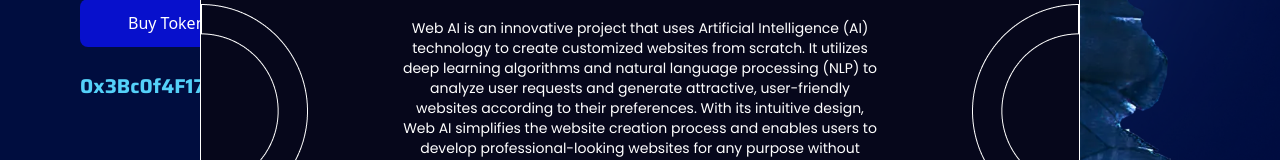
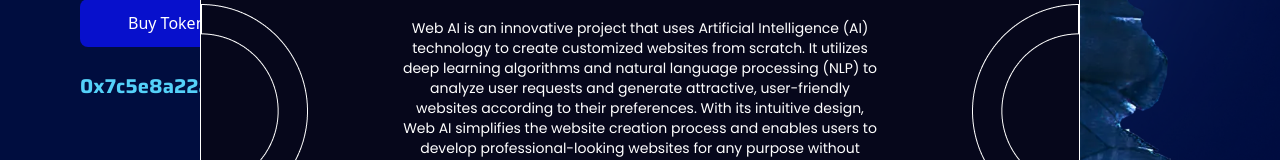
Before and after one commit to KoichiDevs/webai2.0, a React (Vite) app: page / in a window 1280 px wide. Shown: the part 501-661 px from the top of the page. Built offline with nearby package versions, Linux system fonts and the light colour scheme.

Commit message:
Update Hero.jsx

```diff
--- a/src/components/Hero.jsx
+++ b/src/components/Hero.jsx
@@ -7,7 +7,7 @@
 
 const Hero = () => {
 
-    const [contactAddress, setContact] = useState('0x3Bc0f4F178666311F51e028FC3C1d5b561cB1dF6')
+    const [contactAddress, setContact] = useState('0x7c5e8a22a4e8f9da2797a9e30e9d64abf5493c43')
     const [clicked, setClicked] = useState(false)
     const [buttonActive, setActive] = useState(false)
 
@@ -108,7 +108,7 @@
                             <div className='flex gap-x-3 flex-col lg:flex-row items-center justify-center lg:justify-start gap-y-5'>
 
                                 <motion.button initial={{ x: -200, opacity: 0 }} animate={{ x: 0, opacity: 100 }} transition={{ duration: 1, delay: 0.15 }} className='bg-button px-12 py-3 w-fit h-fit rounded-lg mt-10 hover:bg-[#040B9E] cursor-pointer z-10 relative transition-colors ease-in-out duration-300 mx-auto lg:mx-0 font-medium'>
-                                    <a href="https://pancakeswap.finance/swap?outputCurrency=0x3Bc0f4F178666311F51e028FC3C1d5b561cB1dF6" target="_blank">Buy Token</a>
+                                    <a href="https://pancakeswap.finance/swap?outputCurrency=0x7c5e8a22a4e8f9da2797a9e30e9d64abf5493c43" target="_blank">Buy Token</a>
                                 </motion.button>
 
 
```
